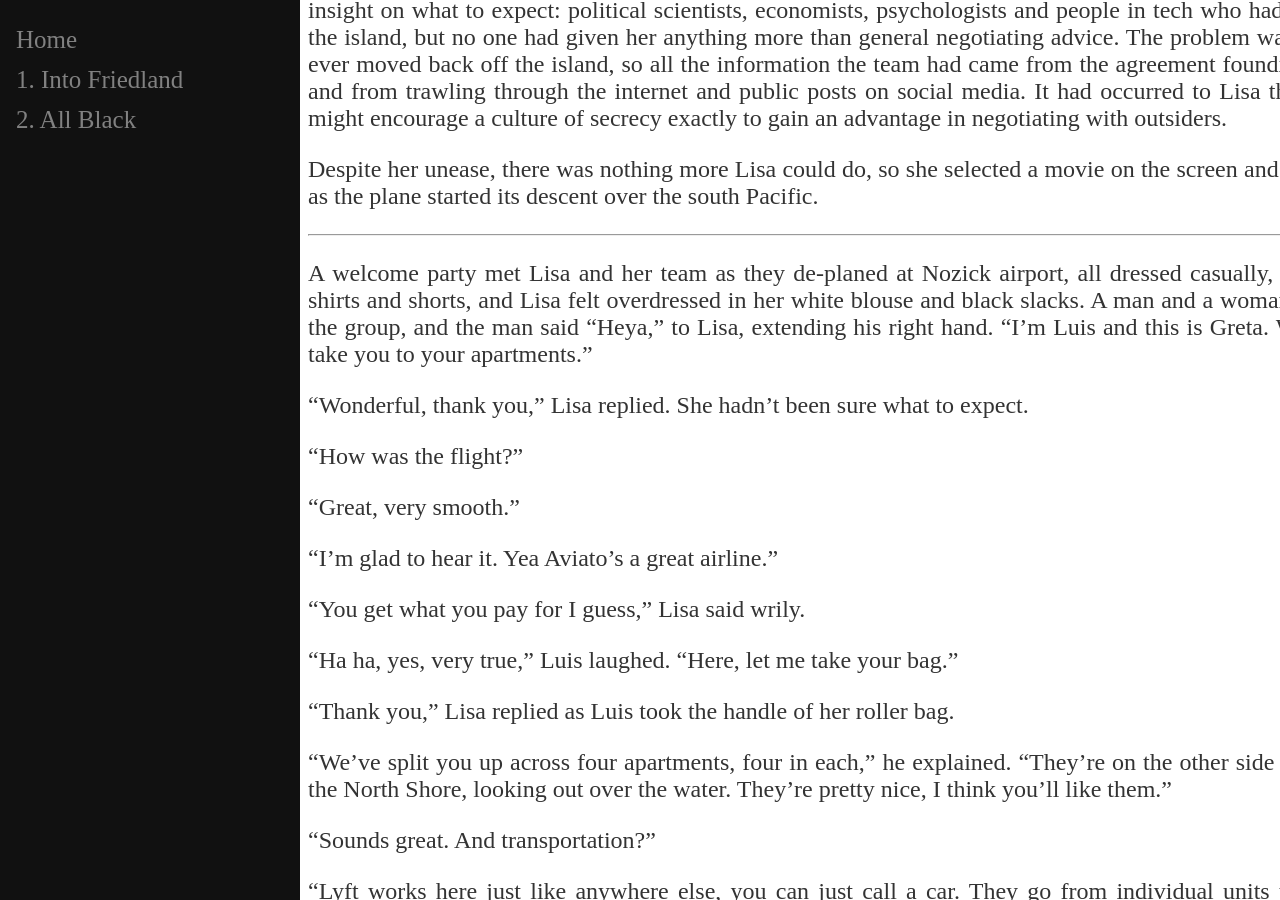
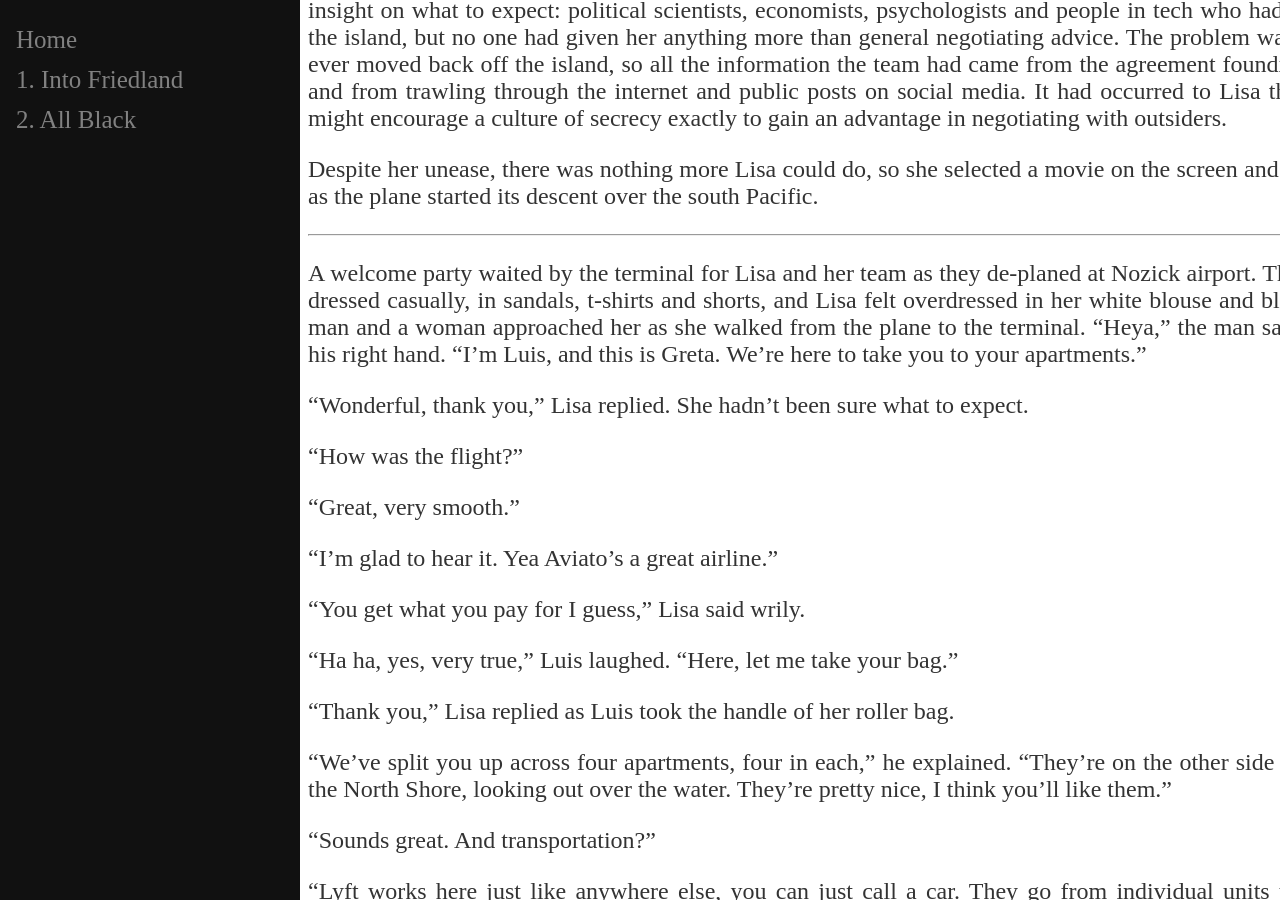
Before and after one commit to fylobc/fylobc.github.io, a Jekyll site: the page built from _parts/Part_0.md, in a window 1280 px wide and 900 px high, scrolled down 2095 px. Built offline with Jekyll 4.4.1, drawn with Linux system fonts in a browser that asks for light colours.

Commit message:
Working on part 1

```diff
--- a/_parts/Part_0.md
+++ b/_parts/Part_0.md
@@ -45,7 +45,7 @@ Despite her unease, there was nothing more Lisa could do, so she selected a movi
 
 <hr>
 
-A welcome party met Lisa and her team as they de-planed at Nozick airport, all dressed casually, in sandals, t-shirts and shorts, and Lisa felt overdressed in her white blouse and black slacks. A man and a woman approached the group, and the man said "Heya," to Lisa, extending his right hand. “I’m Luis and this is Greta. We’re here to take you to your apartments."
+A welcome party waited by the terminal for Lisa and her team as they de-planed at Nozick airport. The hosts were dressed casually, in sandals, t-shirts and shorts, and Lisa felt overdressed in her white blouse and black slacks. A man and a woman approached her as she walked from the plane to the terminal. "Heya," the man said, extending his right hand. “I’m Luis, and this is Greta. We’re here to take you to your apartments."
 
 "Wonderful, thank you," Lisa replied. She hadn't been sure what to expect.
 
```
